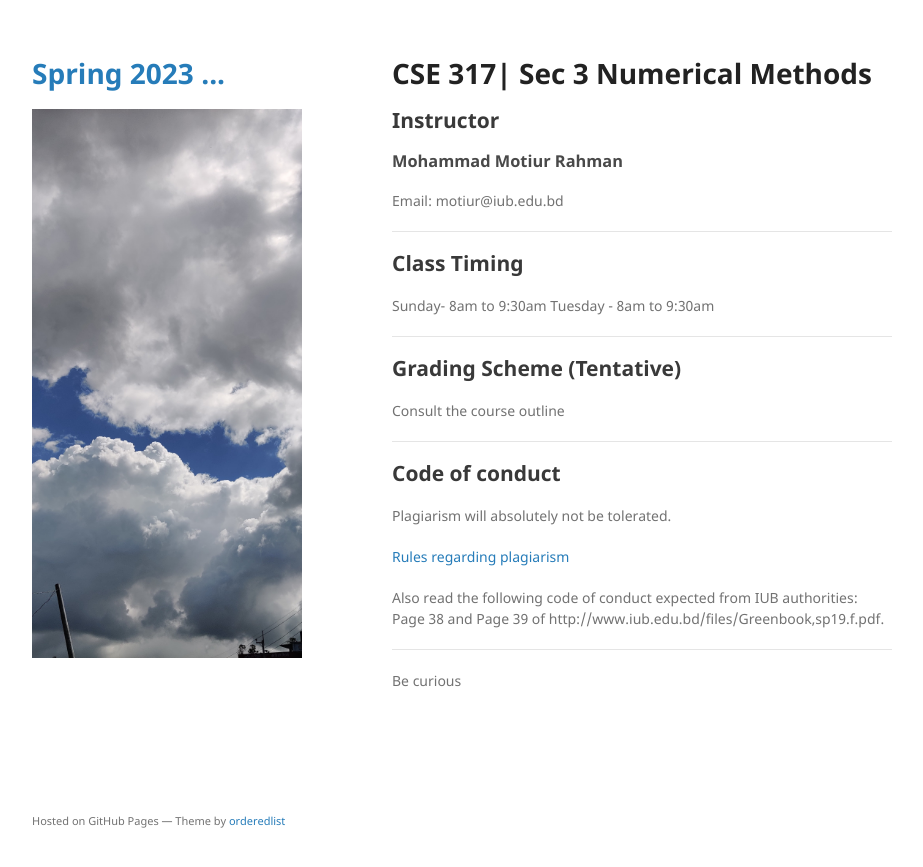
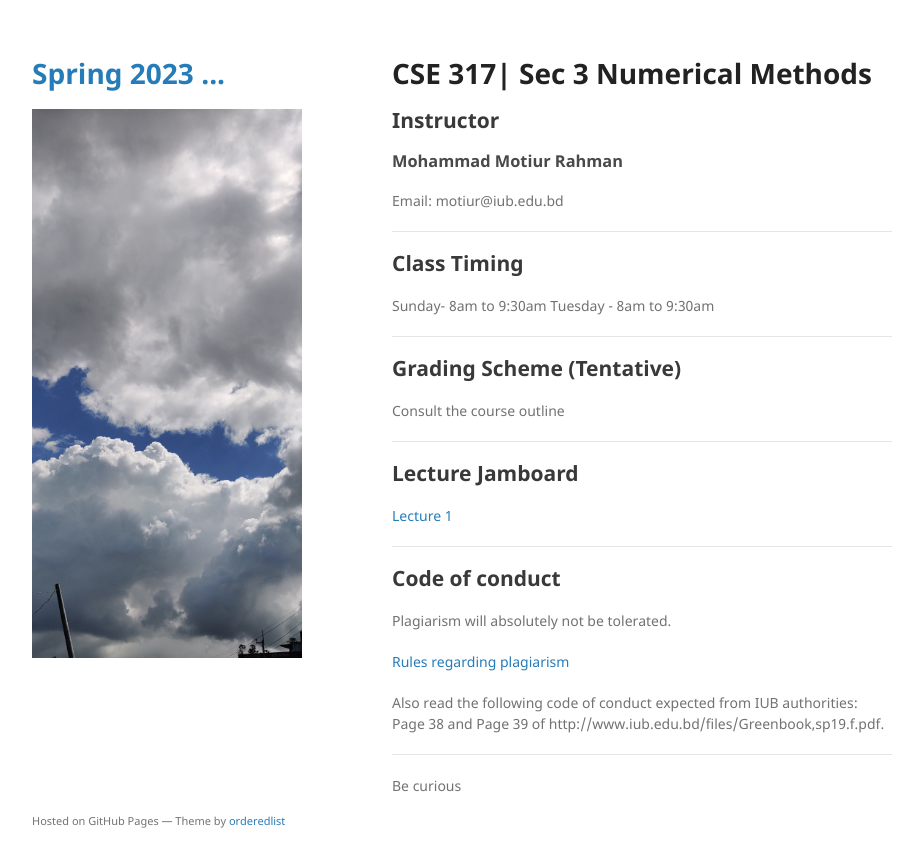
Before and after one commit to mohammadmotiurrahman/mohammadmotiurrahman.github.io, a Jekyll site: the page built from cse317_3/index.md, in a window 1280 px wide. Shown: the top 867 px of the page, without its empty margins (178-1101 px from the left). Built offline with Jekyll 4.4.1, drawn with Linux system fonts in a browser that asks for light colours; our own code applies the rules of GitHub Pages for plain Markdown files.

Commit message:
Update index.md

```diff
--- a/cse317_3/index.md
+++ b/cse317_3/index.md
@@ -15,6 +15,12 @@ Tuesday - 8am to 9:30am
 Consult the course outline
 
 * * *
+## Lecture Jamboard
+
+[Lecture 1](https://jamboard.google.com/d/140Qr5djsPnjIcpb2WE3VWknj64xQP_ZwAsjh5tEFB4E/edit?usp=sharing)
+
+
+* * *
 ## Code of conduct
 Plagiarism will absolutely not be tolerated.
 
```
